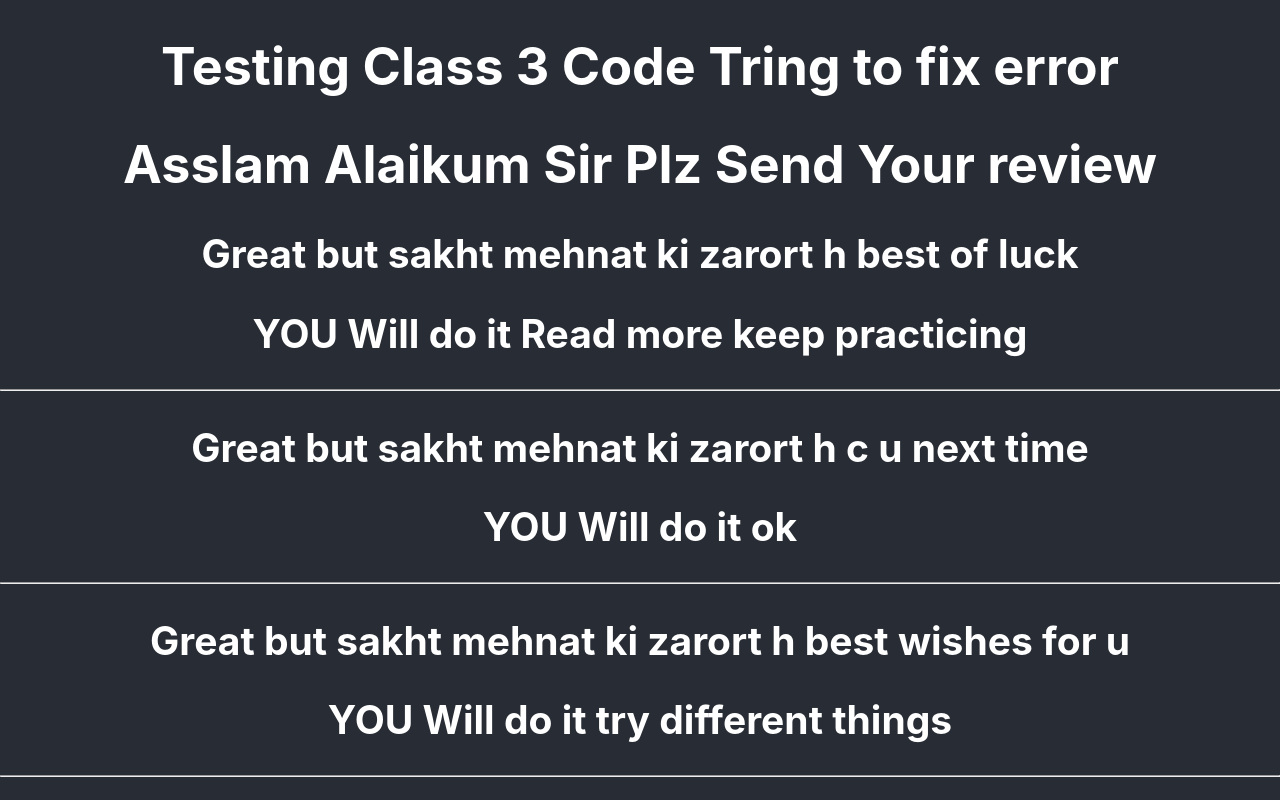
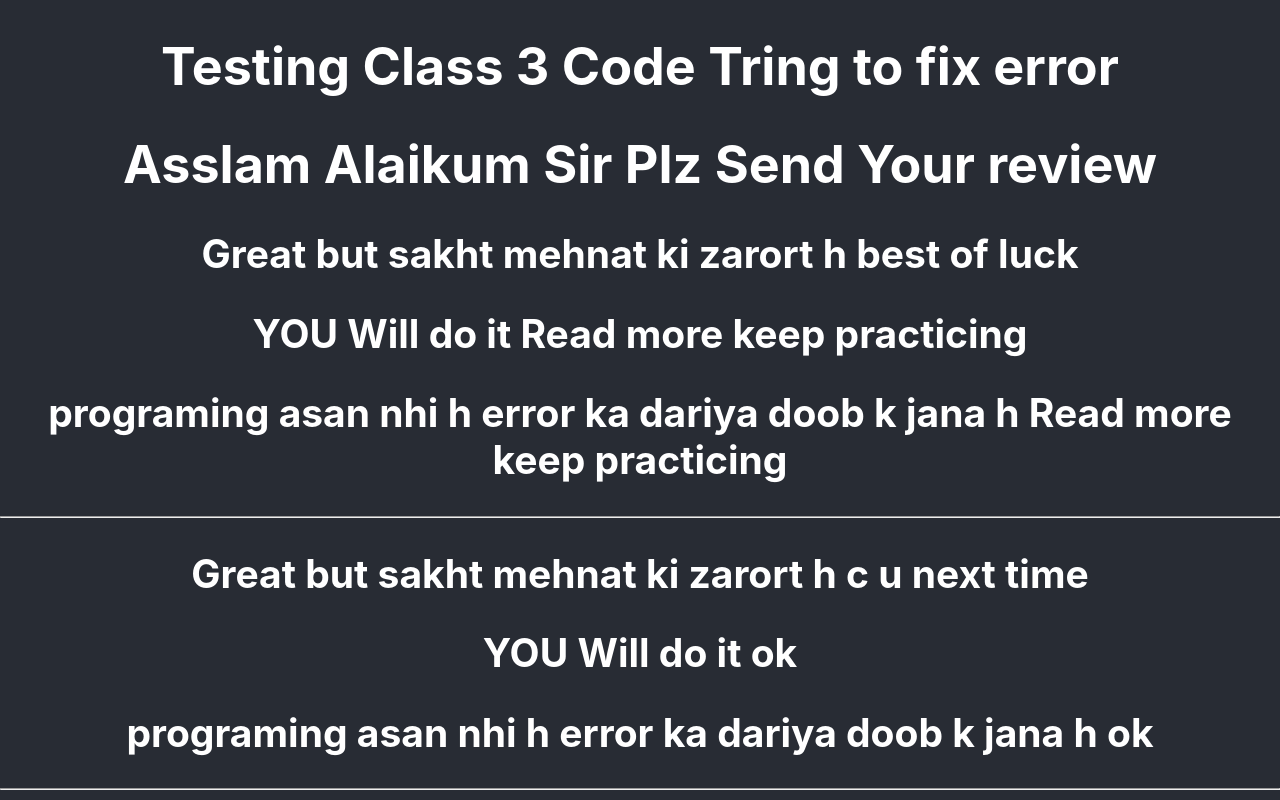
Before and after one commit to farahaiman/testing-class3-repo, a React (Create React App) app: page / in a window 1280 px wide. Shown: the top 800 px of the page. Built offline with nearby package versions, Linux system fonts and the light colour scheme.

Commit message:
solve all error :)

```diff
--- a/src/Chaild.js
+++ b/src/Chaild.js
@@ -5,6 +5,7 @@ function Chaild(props) {
         <div>
             <h2> Great but sakht mehnat ki zarort h {props.sirReviwe}</h2>
             <h2> YOU Will do it {props.sirBestIdea}</h2>
+            <h2> programing asan nhi h error ka dariya doob k jana h  {props.sirBestIdea}</h2>
         </div>
     )
 }
```
